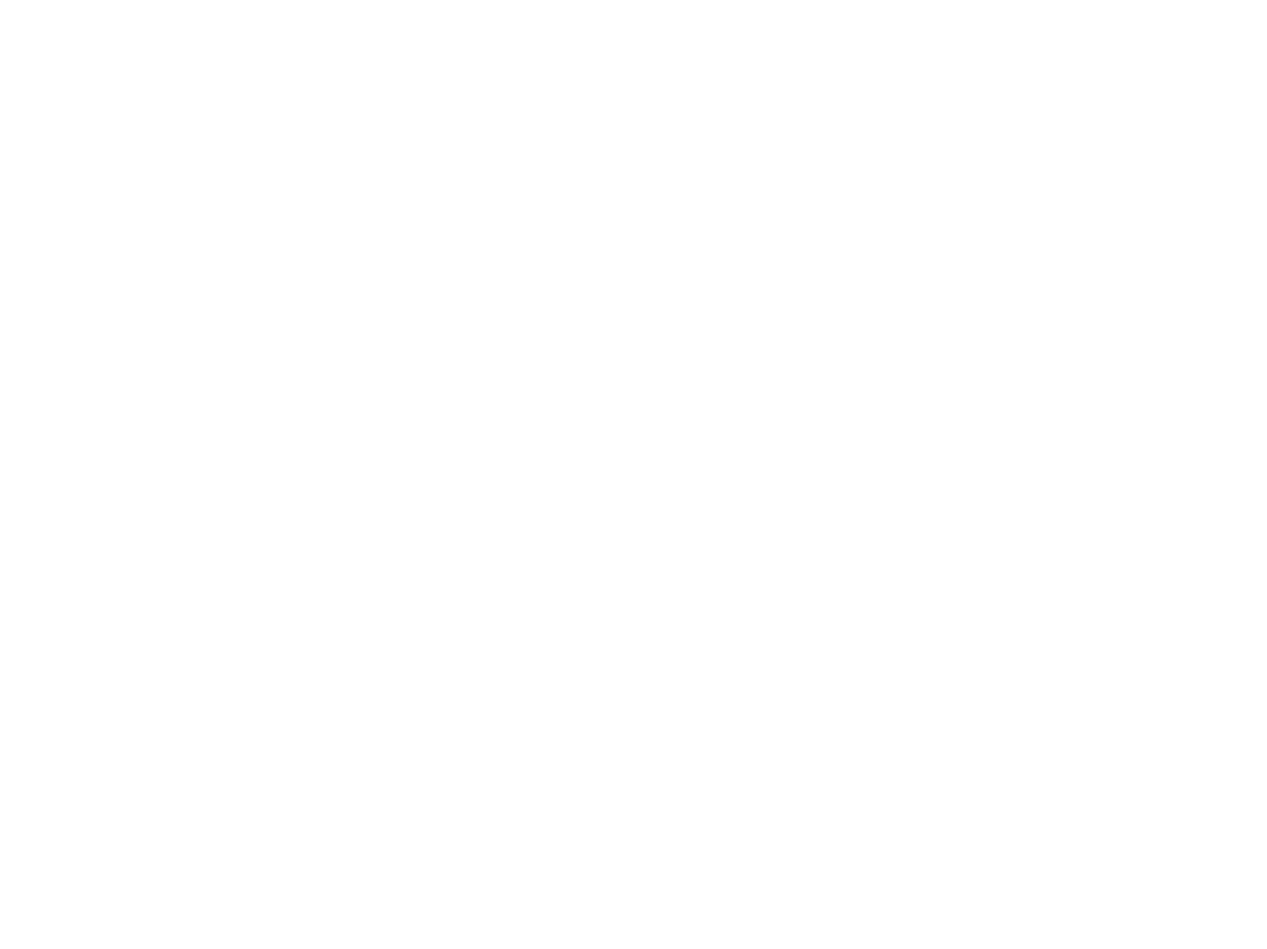
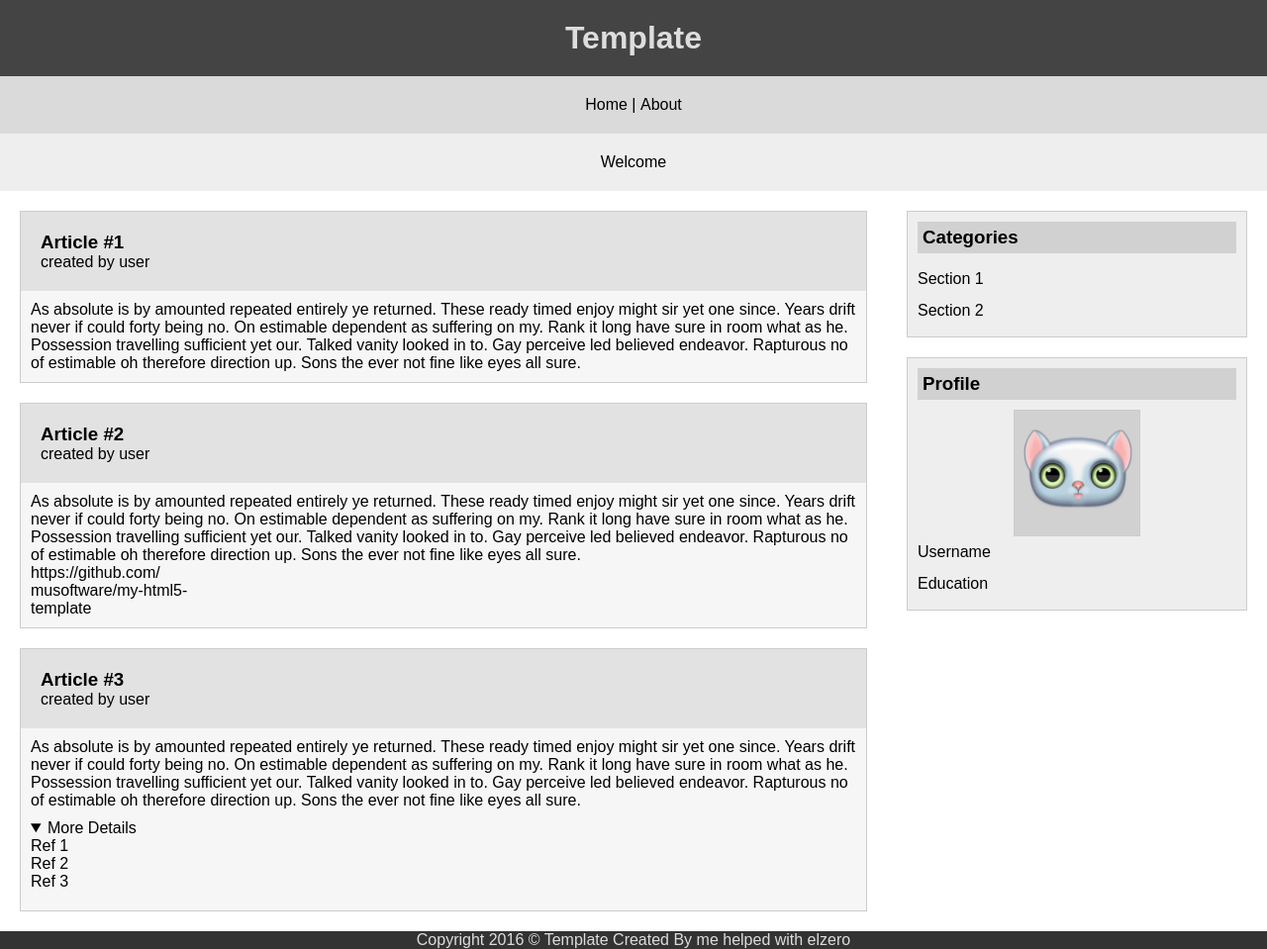
Before and after one commit to musoftware/my-html5-template, a plain HTML site: page index.html in a window 1280 px wide. Shown: the whole page at 99% size. Before the commit the page ends 800 px from the top, so only its background shows below. Drawn offline with Linux system fonts and the light colour scheme.

Commit message:
my small template

```diff
--- a/index.html
+++ b/index.html
@@ -2,9 +2,121 @@
 <html>
 <head lang="en">
     <meta charset="UTF-8">
-    <title></title>
+    <title>Home Page</title>
+
+    <link href="style.css" rel="stylesheet">
+
+    <!--[if lt IE 9]>
+    <script src="html5shiv.min.js"></script>
+    <![endif]-->
 </head>
 <body>
 
+<header class="main">
+    <h1>Template</h1>
+</header>
+
+<nav>
+    <ul>
+        <li>Home</li>
+        <li>About</li>
+    </ul>
+
+</nav>
+
+
+<main>
+    <p>Welcome</p>
+</main>
+
+<div class="post">
+    <article>
+        <header>
+            <h3> Article #1</h3>
+
+            <p>created by user</p>
+        </header>
+        <section>
+            <p>As absolute is by amounted repeated entirely ye returned. These ready timed enjoy might sir yet one
+                since. Years drift never if could forty being no. On estimable dependent as suffering on my. Rank it
+                long have sure in room what as he. Possession travelling sufficient yet our. Talked vanity looked in to.
+                Gay perceive led believed endeavor. Rapturous no of estimable oh therefore direction up. Sons the ever
+                not fine like eyes all sure.</p>
+        </section>
+
+    </article>
+    <article>
+        <header>
+            <h3> Article #2</h3>
+
+            <p>created by user</p>
+        </header>
+        <section>
+            <p>As absolute is by amounted repeated entirely ye returned. These ready timed enjoy might sir yet one
+                since. Years drift never if could forty being no. On estimable dependent as suffering on my. Rank it
+                long have sure in room what as he. Possession travelling sufficient yet our. Talked vanity looked in to.
+                Gay perceive led believed endeavor. Rapturous no of estimable oh therefore direction up. Sons the ever
+                not fine like eyes all sure.</p>
+
+            <div class="lond-link">
+                https://github.com/<wbr>musoftware/<wbr>my-html5-template
+            </div>
+        </section>
+    </article>
+    <article>
+        <header>
+            <h3> Article #3</h3>
+
+            <p>created by user</p>
+        </header>
+        <section>
+            <p>As absolute is by amounted repeated entirely ye returned. These ready timed enjoy might sir yet one
+                since. Years drift never if could forty being no. On estimable dependent as suffering on my. Rank it
+                long have sure in room what as he. Possession travelling sufficient yet our. Talked vanity looked in to.
+                Gay perceive led believed endeavor. Rapturous no of estimable oh therefore direction up. Sons the ever
+                not fine like eyes all sure.</p>
+            <p>
+                <details open>
+                    <summary>More Details</summary>
+                    <ul>
+                        <li>Ref 1</li>
+                        <li>Ref 2</li>
+                        <li>Ref 3</li>
+                    </ul>
+                </details>
+            </p>
+        </section>
+    </article>
+
+</div>
+
+<aside>
+    <section class="link">
+        <h3>Categories</h3>
+        <ul>
+            <li>Section 1</li>
+            <li>Section 2</li>
+        </ul>
+    </section>
+
+    <section class="profile">
+        <h3>Profile</h3>
+        <img src="cat_128.png" width="128" height="128" alt="User">
+        <ul>
+            <li>Username</li>
+            <li>Education</li>
+        </ul>
+    </section>
+</aside>
+
+
+<div class="clearfix"></div>
+
+
+<footer>
+    <p>Copyright 2016 &copy; Template Created By me helped with elzero</p>
+</footer>
+
+
 </body>
 </html>
--- /dev/null
+++ b/style.css
@@ -0,0 +1,153 @@
+/* start global */
+
+* {
+    margin: 0;
+    padding: 0;
+    -webkit-box-sizing: border-box;
+    -moz-box-sizing: border-box;
+    box-sizing: border-box;
+}
+
+body {
+    font-family: Arial, Tahoma;
+}
+
+ul {
+    list-style: none;
+}
+
+.clearfix {
+    clear: both;
+}
+
+/* end global */
+
+/* start nav */
+
+nav {
+    background-color: #DADADA
+}
+
+nav ul {
+    padding: 20px;
+    text-align: center;
+}
+
+nav ul li {
+    display: inline-block;
+}
+
+nav ul li:after {
+    content: " |";
+}
+
+nav ul li:last-child:after {
+    content: "";
+
+}
+
+/* end nav */
+
+/* start header */
+
+header.main {
+    padding: 20px;
+    background-color: #444;
+    text-align: center;
+    color: #DDD;
+}
+
+/* end header */
+
+/* Start Main */
+
+main {
+    background-color: #EEE;
+    padding: 20px;
+}
+
+main p {
+    text-align: center;
+}
+
+/* End Main  */
+
+/* start post */
+
+.post {
+    float: left;
+    width: 70%;
+}
+
+.post article {
+    background-color: #F6F6F6;
+    border: 1px solid #CCC;
+    margin: 20px;
+}
+
+.post article header {
+    background-color: #E2E2E2;
+    padding: 20px;
+}
+
+.post article section {
+    padding: 10px;
+}
+
+article section .lond-link{
+    width: 200px;
+}
+
+/* end post */
+
+/* start Sidebar */
+
+aside {
+    float: right;
+    width: 30%;
+}
+
+aside section {
+    background-color: #EEE;
+    margin: 20px;
+    border: #ccc solid 1px;
+    padding: 10px;
+}
+
+aside section h3 {
+    background-color: #D1D1D1;
+    padding: 5px;
+    margin-bottom: 10px;
+}
+
+aside section ul li {
+    line-height: 2;
+}
+
+.profile img {
+    display: block;
+    margin: 0 auto;
+    background-color: #D1D1D1;
+    border: #ccc solid 1px;
+
+}
+
+/* end aside */
+
+/* start footer */
+
+footer {
+    background-color: #333;
+    color: #DDD;
+    text-align: center;
+}
+
+/* end footer */
+
+/* start details */
+
+details{
+    margin: 10px 0;
+}
+
+/* end details */
```
Also changed, not shown: html5shiv.min.js (added, +4 -0 lines), cat_128.png (added).
